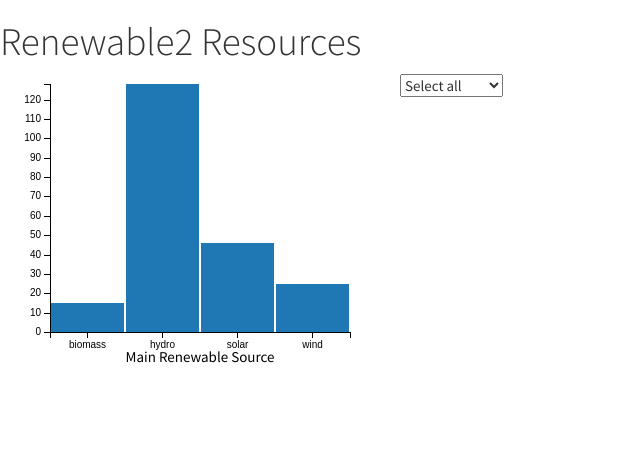
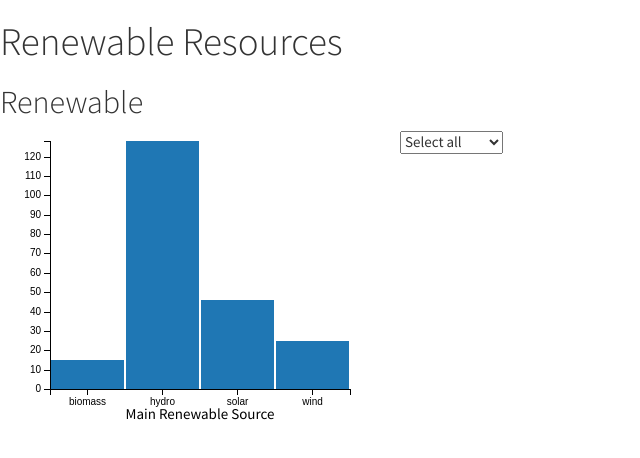
Before and after one commit to pjachimowski/renewable, a plain HTML site: page index.html in a window 1280 px wide. Shown: the whole page, without its empty margins (0-640 px from the left). Drawn offline with Linux system fonts and the light colour scheme.

Commit message:
h2 added

```diff
--- a/index.html
+++ b/index.html
@@ -16,7 +16,8 @@
 </head>
 <body>
 
-    <h1>Renewable2 Resources</h1>
+    <h1>Renewable Resources</h1>
+    <h2>Renewable</h2>
 
     <div id="source-balance"></div>
 
--- a/static/js/graphs2.js
+++ b/static/js/graphs2.js
@@ -89,3 +89,5 @@ function show_average_renewable(ndx) {
         .xAxisLabel("Continent")
         .yAxis().ticks(10);
 }
+
+/* added changes */
```
Also changed, not shown: .c9/metadata/environment/index.html, .c9/metadata/environment/static/js/graphs2.js.
